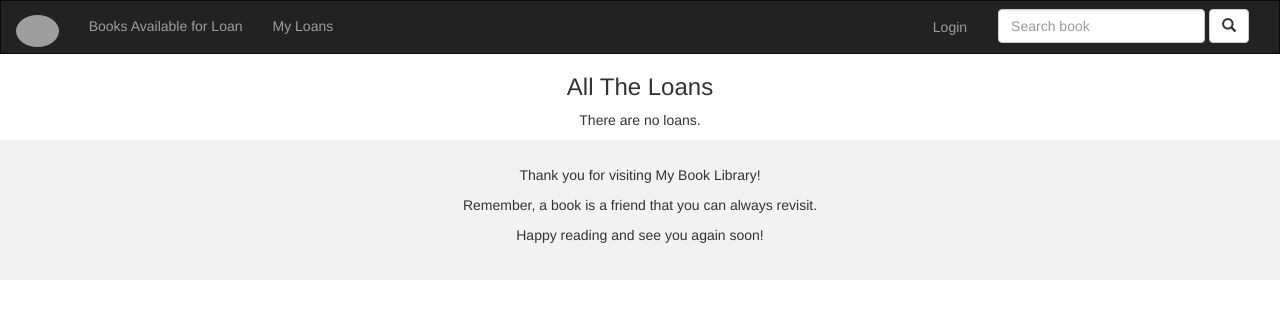
After one commit to oferkarp/Libary_Progect_django, a Django app: page /libary_shop/all_loans/ in a window 1280 px wide. The commit adds this page. Shown: the top 319 px of the page. Run offline with Django 4.2, Linux system fonts and the light colour scheme; data that the repository does not hold is empty; some libraries are stand-ins or nearby versions; grey boxes are pictures that could not be loaded.

Commit message:
added all loans display

```diff
--- /dev/null
+++ b/libary_shop/templates/all_loans.html
@@ -0,0 +1,27 @@
+{% extends 'base.html' %}
+{% load static %}
+{% block content %}
+<div class="container-fluid bg-3 text-center">
+    <h3>All The Loans</h3>
+    <div class="row">
+    {% for loan in all_loans %}
+    <div class="col-md-3">
+      <div class="card mb-4 shadow-sm">
+        <img src="{% static loan.book.image %}" alt="{{ book.name }}" class="bd-placeholder-img card-img-top" width="100%" height="225">
+        <div class="card-body" style="background-color: #f8f9fa; border: 1px solid #dee2e6; border-radius: 8px; padding: 20px; box-shadow: 0px 2px 4px rgba(0, 0, 0, 0.1);">
+            <h5 class="card-title" style="font-size: 18px; color: #007bff; margin-bottom: 10px;">Customer loaner: {{ loan.customer }}</h5>
+            <p class="card-text" style="font-size: 14px; color: #333; margin-bottom: 5px;">Loan book: {{ loan.book.name }}</p>
+            <p class="card-text" style="font-size: 14px; color: #333; margin-bottom: 5px;">Loan Date: {{ loan.loan_date }}</p>
+            <p class="card-text" style="font-size: 14px; color: #333; margin-bottom: 5px;">Return Date: {{ loan.return_date }}</p>
+            <div class="d-flex justify-content-between align-items-center"></div>
+        </div>
+      </div>
+    </div>
+    {% empty %}
+    <div class="col">
+        <p>There are no loans.</p>
+    </div>
+    {% endfor %}
+  </div>
+</div>
+{% endblock %}
--- a/libary_shop/templates/navbar.html
+++ b/libary_shop/templates/navbar.html
@@ -20,6 +20,9 @@
       <ul class="nav navbar-nav">
         <li><a href="{% url 'Books_available' %}">Books Available for Loan</a></li>
         <li><a href="{% url 'Books_rent' %}">My Loans</a></li>
+        {% if user.is_superuser %}
+        <li><a href="{% url 'all_loans' %}">All loans</a></li>
+        {% endif %}
       </ul>
       <form class="navbar-form navbar-right" role="search" action="{% url 'all_books' %}" method="get">
         <div class="form-group">
--- a/libary_shop/urls.py
+++ b/libary_shop/urls.py
@@ -18,5 +18,6 @@ urlpatterns = [
     path('not_logged_in/', views.not_logged_in, name='not_logged_in'),
     path('loan_book/', views.loan_book, name='loan_book'),
     path('return_book/', views.return_book, name='return_book'),
+    path('all_loans/', views.display_all_loans, name='all_loans'),
 
 ]
--- a/libary_shop/views.py
+++ b/libary_shop/views.py
@@ -155,3 +155,8 @@ def return_book(request):
 
 def custom_404(request, exception):
     return render(request, '404.html', status=404)
+
+
+def display_all_loans(request):
+    all_loans = Loan.objects.all()
+    return render(request, 'all_loans.html', {'all_loans': all_loans})
```
